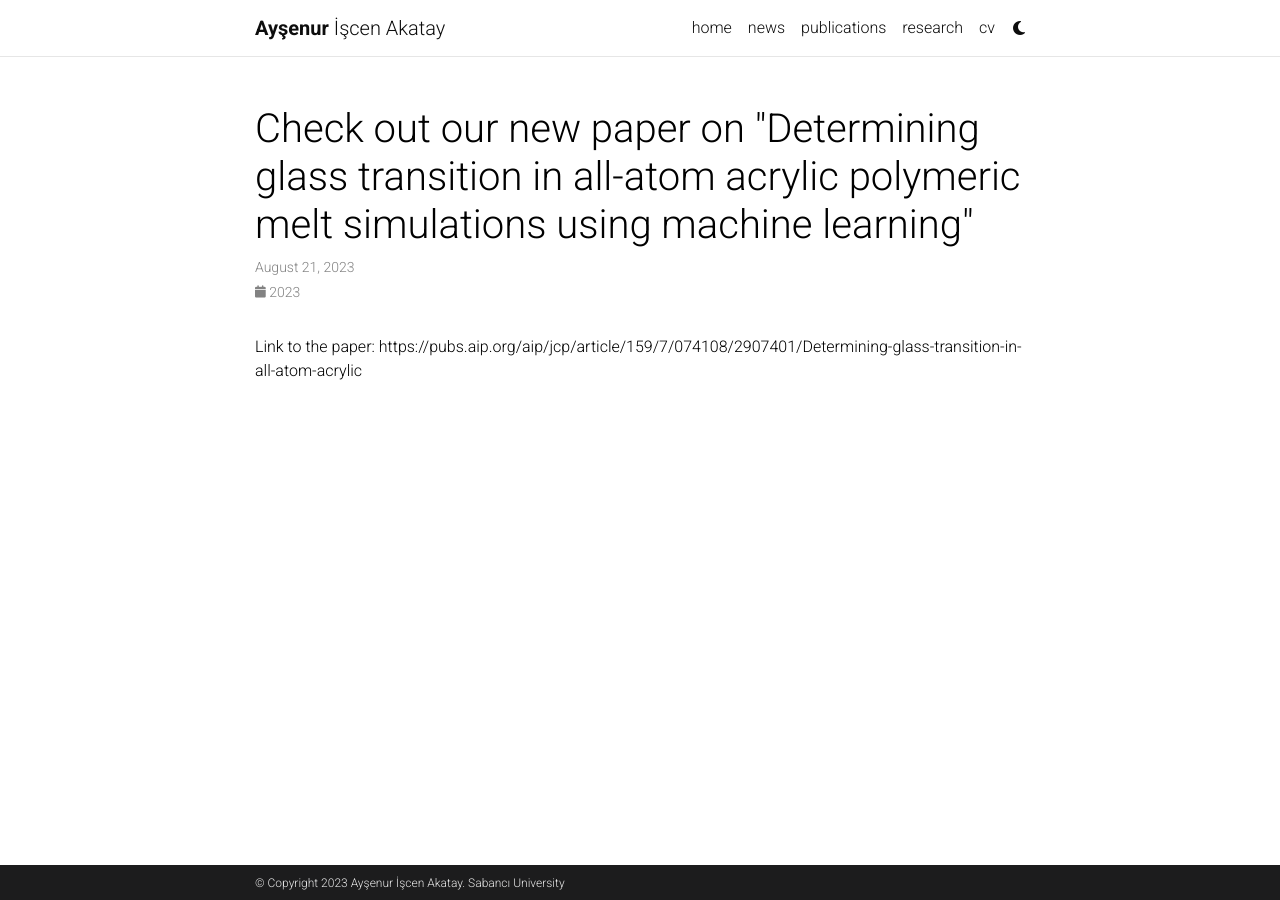
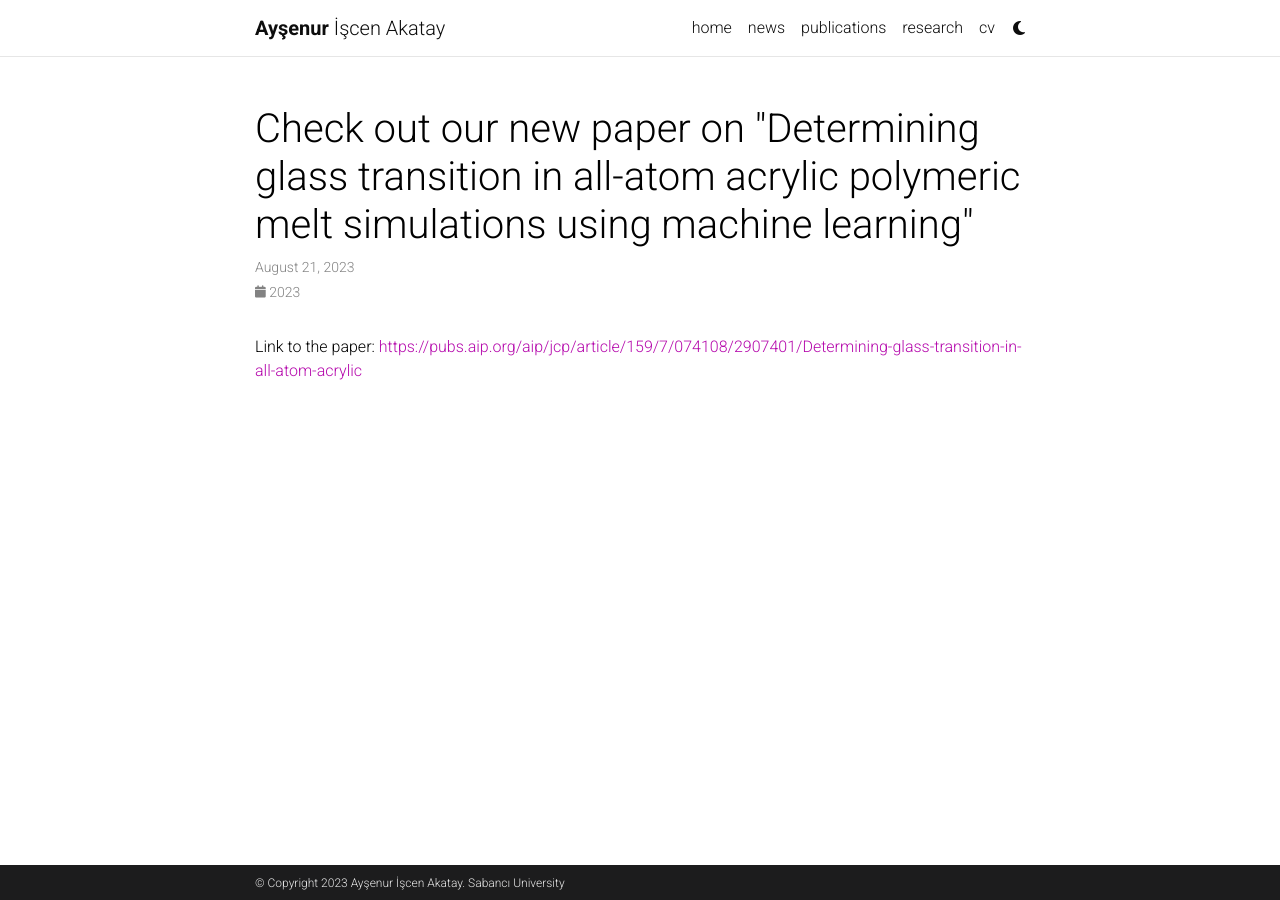
Before and after one commit to aysenuriscen/aysenuriscen.github.io, a Jekyll site: the page built from _news/announcement_2.md, in a window 1280 px wide. Built offline with Jekyll 4.4.1, drawn with Linux system fonts in a browser that asks for light colours; comment, search, counter and statistics services are not loaded; a style sheet for code colours, icons or effects is not loaded.

```diff
--- a/_news/announcement_2.md
+++ b/_news/announcement_2.md
@@ -6,4 +6,4 @@ inline: false
 related_posts: false
 ---
 
-Link to the paper: https://pubs.aip.org/aip/jcp/article/159/7/074108/2907401/Determining-glass-transition-in-all-atom-acrylic
+Link to the paper: <https://pubs.aip.org/aip/jcp/article/159/7/074108/2907401/Determining-glass-transition-in-all-atom-acrylic>
```
